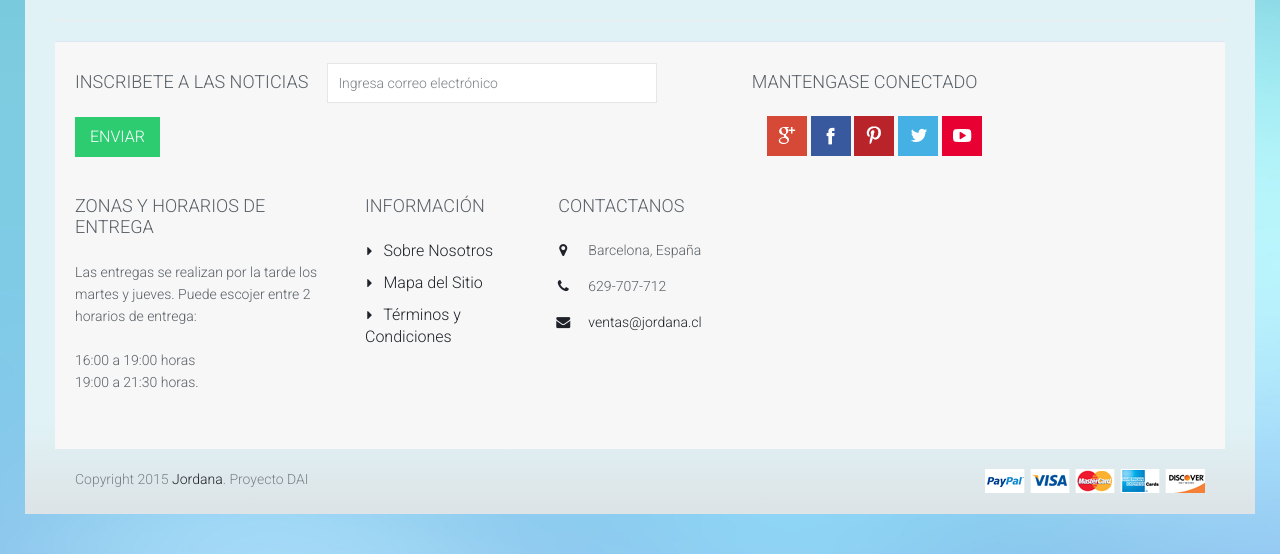
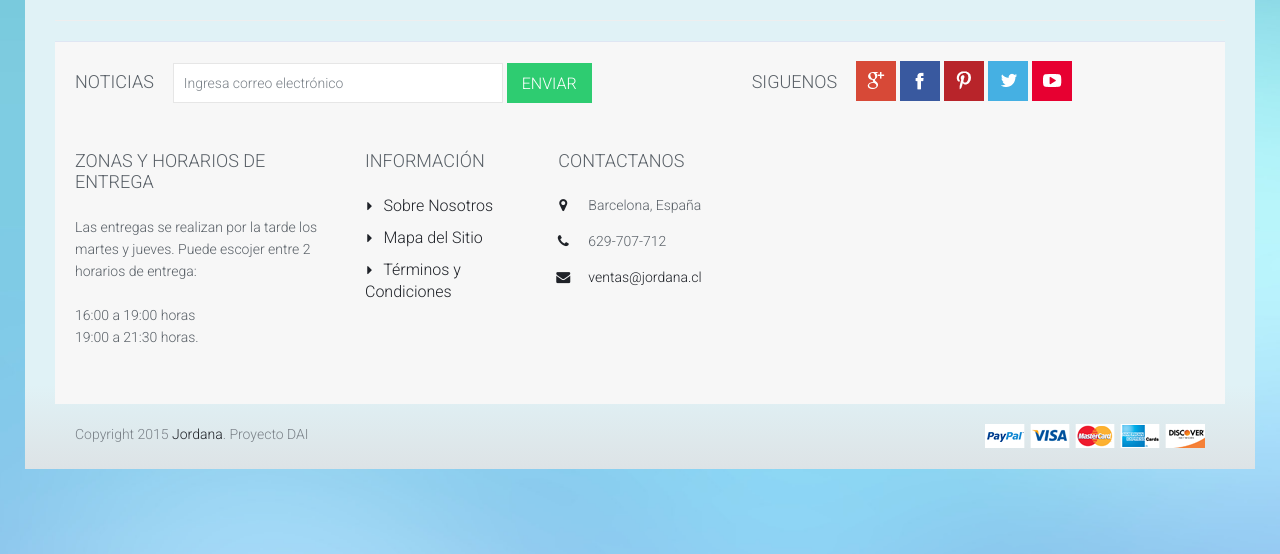
Before and after one commit to crismeneses/Jordana2, a PHP site: page /Jordana/deCasa.php in a window 1280 px wide. Shown: the part 224-778 px from the top of the page. Run offline with PHP 8.4, Linux system fonts and the light colour scheme; data comes from the database, SQL or seed files in the repository; data that the repository does not hold is empty.

Commit message:
Modificación de footer, ajuste de seccion

```diff
--- a/php/footer.php
+++ b/php/footer.php
@@ -11,7 +11,7 @@
 							<!-- Newsletter -->
 							<div class="col-lg-7 col-md-7 col-sm-7">
 								<form id="newsletter" action="php/newsletter.php">
-									<h4>Inscribete a las noticias</h4>
+									<h4>Noticias</h4>
 									<input type="text" name="newsletter-email" placeholder="Ingresa correo electrónico">
 									<input type="submit" name="newsletter-submit" value="Enviar">
 								</form>
@@ -21,7 +21,7 @@
 
 							<!-- Social Media -->
 							<div class="col-lg-5 col-md-5 col-sm-5 social-media">
-								<h4>Mantengase Conectado</h4>
+								<h4>Siguenos</h4>
 								<ul>
 									<li class="social-googleplus tooltip-hover" data-toggle="tooltip" data-placement="top" title="Google+"><a href="#"></a></li>
 									<li class="social-facebook tooltip-hover" data-toggle="tooltip" data-placement="top" title="Facebook"><a href="#"></a></li>
```
